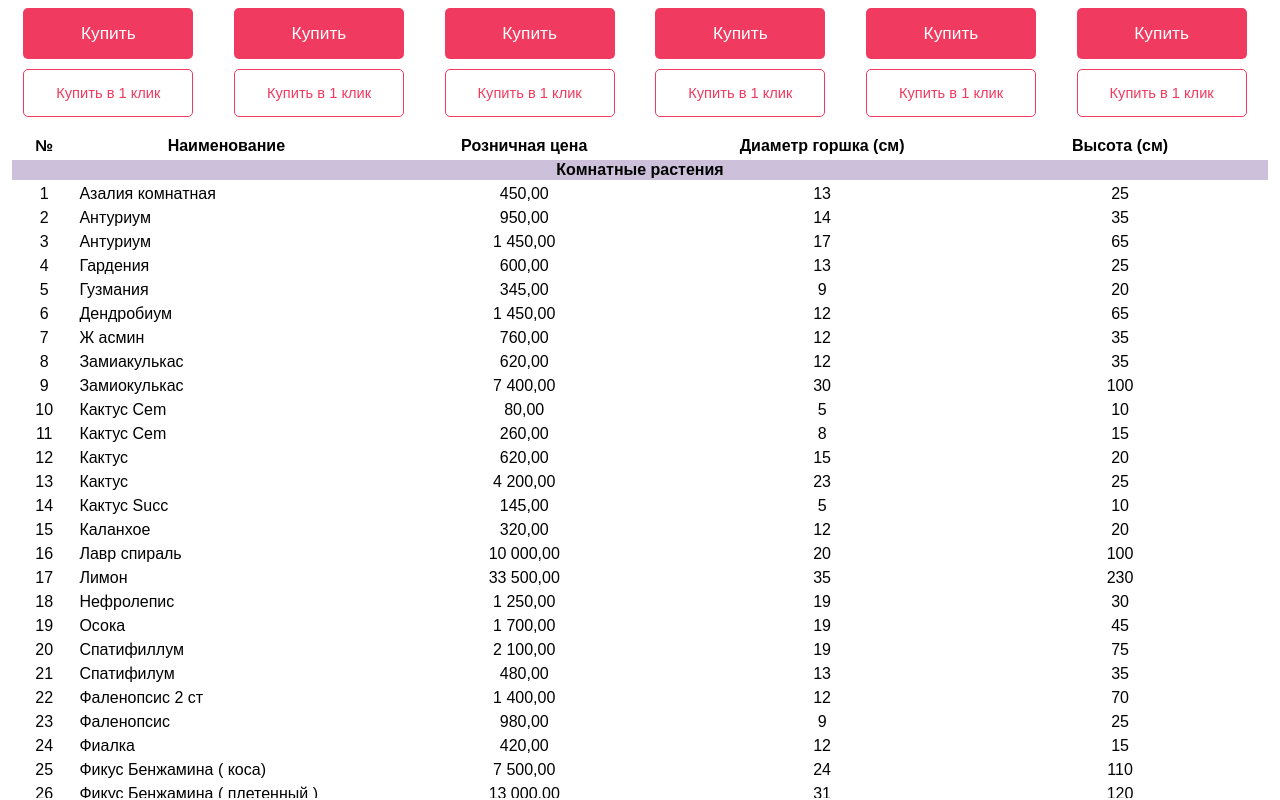
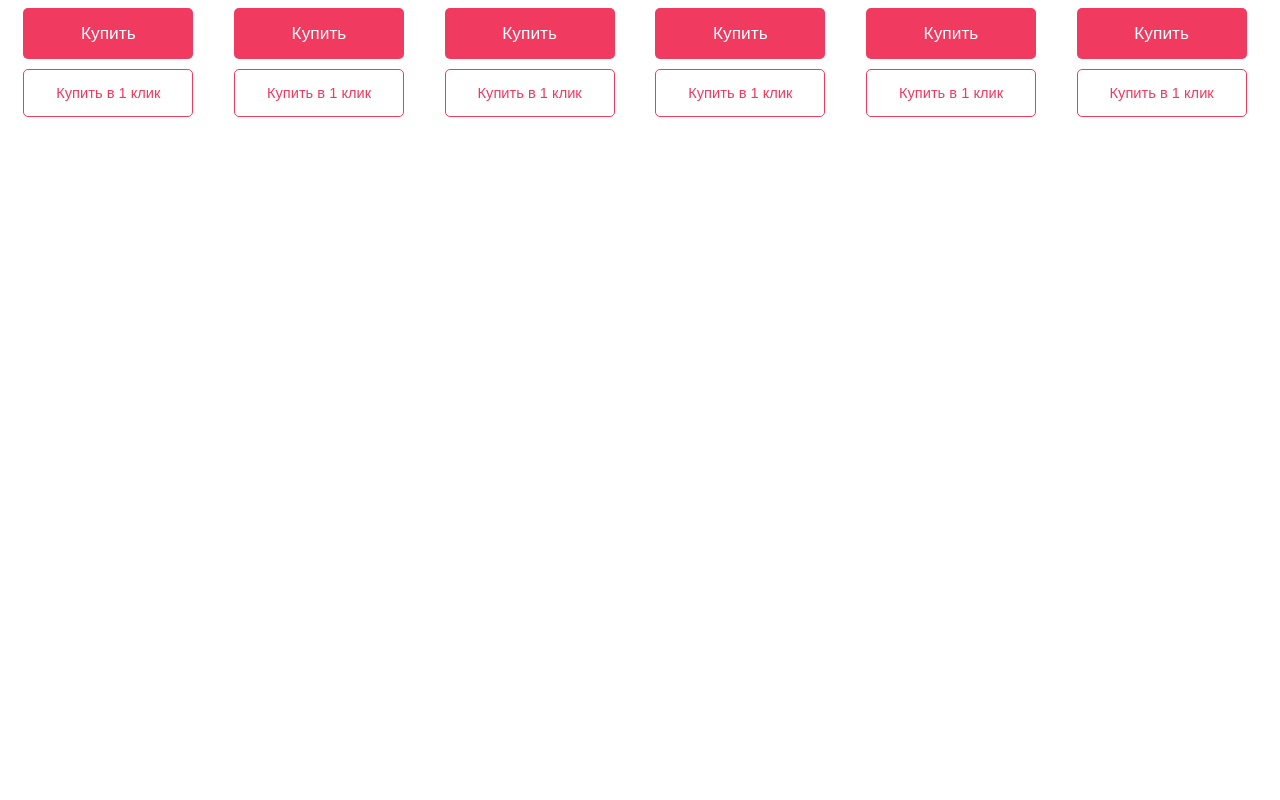
Before and after one commit to uleman1c/azbukacvetov, a Vue app: page / in a window 1280 px wide. Shown: the part 10533-11333 px from the top of the page. After the commit the page ends 10673 px from the top, so only its background shows below. Built offline with nearby package versions, Linux system fonts and the light colour scheme.

Commit message:
list off

```diff
--- a/src/views/HomeView.vue
+++ b/src/views/HomeView.vue
@@ -77,7 +77,7 @@
 
 
 
-    <List
+    <List v-if="false"
                     v-bind:fields="fields"
                     v-bind:items="items"
                     v-on:on-click-item="onClickItem"
```
